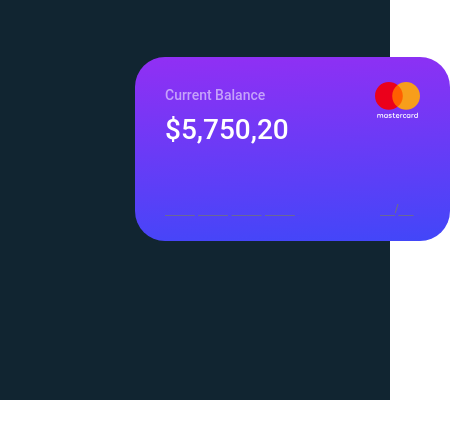
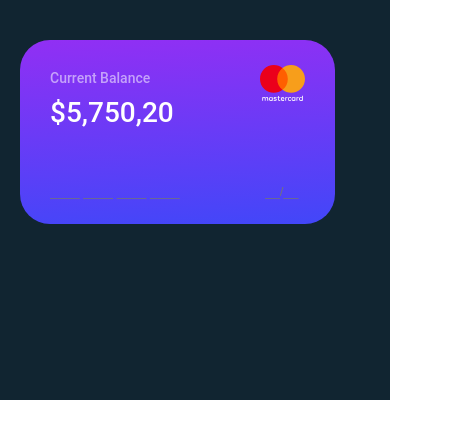
Before and after one commit to oromaniko/flipping-credit-card-react-redux-ts, a React (Create React App) app: page / in a window 390 px wide. Shown: the top 438 px of the page, 450 px wide, since content can reach past the window. Built offline with nearby package versions, Linux system fonts and the light colour scheme.

Commit message:
add width breakpoints

```diff
--- a/src/components/Card.tsx
+++ b/src/components/Card.tsx
@@ -113,6 +113,11 @@ const Container = styled.div<{ flipped: boolean }>`
     > div:nth-child(2) {
         transform: rotateY(180deg);
     }
+
+    @media (max-width: 320px) {
+        width: 250px;
+        height: 160px;
+    }
 `
 
 const CardWrapper = styled.div`
--- a/src/components/Layout.tsx
+++ b/src/components/Layout.tsx
@@ -17,4 +17,11 @@ const Container = styled.div`
     background-color: #112531;
     padding: 57px 135px;
     height: 400px;
+
+    @media (max-width: 768px) {
+        padding: 40px 100px;
+    }
+    @media (max-width: 480px) {
+        padding: 40px 20px;
+    }
 `
```
